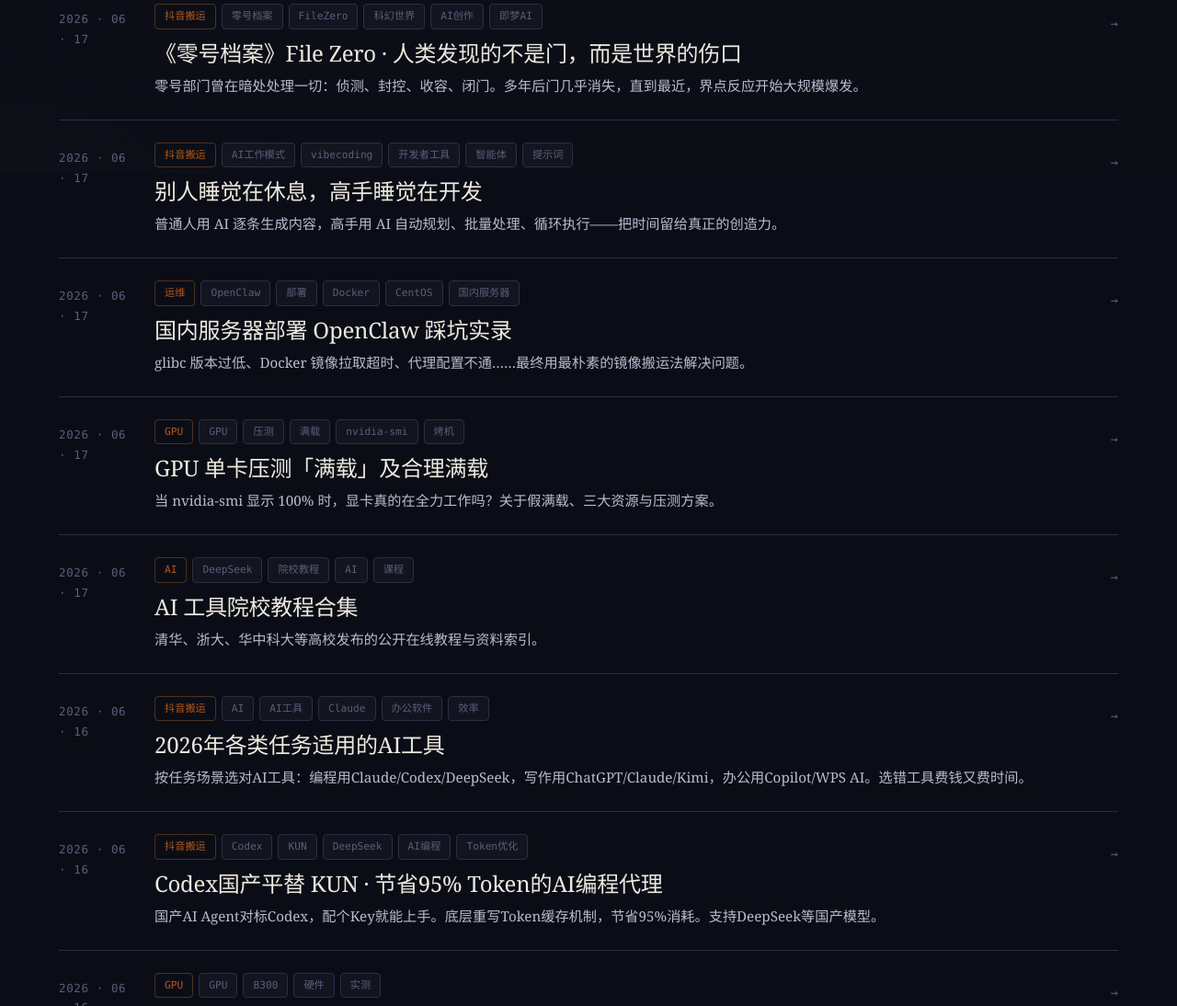
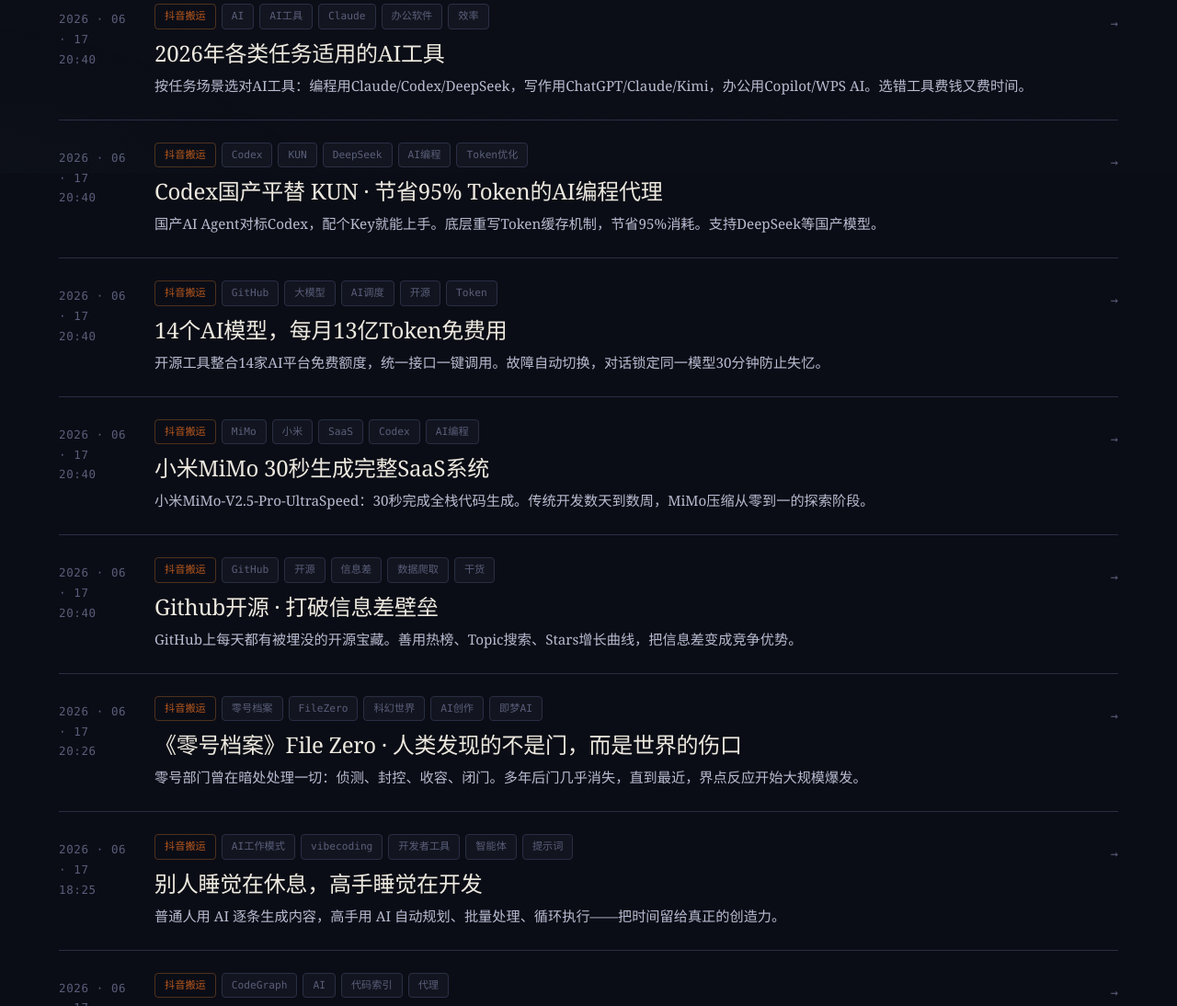
Before and after one commit to expectopatronus00/expectopatronus00.github.io, a website: page home/home.html in a window 1280 px wide. Shown: the part 612-1706 px from the top of the page at 92% size. Drawn offline with Linux system fonts and the light colour scheme.

Commit message:
fix: 根据仓库提交时间修正文章发布日期
通过 git log --diff-filter=A 提取每篇文章的首次提交时间，
按 +0800 时区换算为精确的 YYYY-MM-DD HH:MM 格式。

修正项:
- dy-7651829281382731051 2026AI工具 06-16 -> 06-17 20:40
- dy-7651654548859145491 Codex KUN 06-16 -> 06-17 20:40
- dy-7643296846928039183 14个AI模型 05-24 -> 06-17 20:40
- dy-7639879161721479968 小米MiMo 06-12 -> 06-17 20:40
- dy-7631174704484699433 Github开源 06-15 -> 06-17 20:40
- dy-7640259628177181992 零号档案 06-17 -> 06-17 20:26
- dy-7649321749746476261 别人睡觉 06-17 -> 06-17 18:25
- wx-openclaw OpenClaw 06-17 -> 06-17 12:11
- wx-gpu-burn GPU压测 06-17 -> 06-17 09:59
- wx-b300-hardware HGX B300 06-16 -> 06-16 22:35
- dy-7651998760762871090 CodeGraph 06-16 -> 06-17 13:10
- dy-7646747643204900836 a-stock 06-16 -> 06-16 21:58
- dy-7651945427952078131 Anthropic封禁 06-16 -> 06-17 07:31
- dy-7651525917084372224 选股提示词 06-16 -> 06-17 13:10
- deepseek-doc 院校教程 06-17 -> 06-14 23:43 (初始化批)
- deepseek-api API速查 06-10 -> 06-14 23:43
- deepseek-main 生态导航 06-10 -> 06-14 23:43
- skill-test 测试页 05-20 -> 06-14 23:43
- post1 Linux Bash 2024-02-23 -> 06-14 23:43

同步更新:
- home.html articles 数组 19 篇文章 date
- index.html latest-grid 12 张卡片 date
- index.html hero stats: 25 articles -> 19, 12 topics -> 6

```diff
--- a/home/home.html
+++ b/home/home.html
@@ -329,7 +329,7 @@
             url: '../post/dy-7651829281382731051/dy-7651829281382731051.html',
             summary: '按任务场景选对AI工具：编程用Claude/Codex/DeepSeek，写作用ChatGPT/Claude/Kimi，办公用Copilot/WPS AI。选错工具费钱又费时间。',
             category: '抖音搬运',
-            date: '2026-06-16',
+            date: '2026-06-17 20:40',
             tags: ['AI', 'AI工具', 'Claude', '办公软件', '效率'],
           },
           {
@@ -338,7 +338,7 @@
             url: '../post/dy-7651654548859145491/dy-7651654548859145491.html',
             summary: '国产AI Agent对标Codex，配个Key就能上手。底层重写Token缓存机制，节省95%消耗。支持DeepSeek等国产模型。',
             category: '抖音搬运',
-            date: '2026-06-16',
+            date: '2026-06-17 20:40',
             tags: ['Codex', 'KUN', 'DeepSeek', 'AI编程', 'Token优化'],
           },
           {
@@ -347,7 +347,7 @@
             url: '../post/dy-7643296846928039183/dy-7643296846928039183.html',
             summary: '开源工具整合14家AI平台免费额度，统一接口一键调用。故障自动切换，对话锁定同一模型30分钟防止失忆。',
             category: '抖音搬运',
-            date: '2026-05-24',
+            date: '2026-06-17 20:40',
             tags: ['GitHub', '大模型', 'AI调度', '开源', 'Token'],
           },
           {
@@ -356,7 +356,7 @@
             url: '../post/dy-7639879161721479968/dy-7639879161721479968.html',
             summary: '小米MiMo-V2.5-Pro-UltraSpeed：30秒完成全栈代码生成。传统开发数天到数周，MiMo压缩从零到一的探索阶段。',
             category: '抖音搬运',
-            date: '2026-06-12',
+            date: '2026-06-17 20:40',
             tags: ['MiMo', '小米', 'SaaS', 'Codex', 'AI编程'],
           },
           {
@@ -365,7 +365,7 @@
             url: '../post/dy-7631174704484699433/dy-7631174704484699433.html',
             summary: 'GitHub上每天都有被埋没的开源宝藏。善用热榜、Topic搜索、Stars增长曲线，把信息差变成竞争优势。',
             category: '抖音搬运',
-            date: '2026-06-15',
+            date: '2026-06-17 20:40',
             tags: ['GitHub', '开源', '信息差', '数据爬取', '干货'],
           },
           {
@@ -374,7 +374,7 @@
             url: '../post/dy-7640259628177181992/dy-7640259628177181992.html',
             summary: '零号部门曾在暗处处理一切：侦测、封控、收容、闭门。多年后门几乎消失，直到最近，界点反应开始大规模爆发。',
             category: '抖音搬运',
-            date: '2026-06-17',
+            date: '2026-06-17 20:26',
             tags: ['零号档案', 'FileZero', '科幻世界', 'AI创作', '即梦AI'],
           },
           {
@@ -383,7 +383,7 @@
             url: '../post/dy-7649321749746476261/dy-7649321749746476261.html',
             summary: '普通人用 AI 逐条生成内容，高手用 AI 自动规划、批量处理、循环执行——把时间留给真正的创造力。',
             category: '抖音搬运',
-            date: '2026-06-17',
+            date: '2026-06-17 18:25',
             tags: ['AI工作模式', 'vibecoding', '开发者工具', '智能体', '提示词'],
           },
           {
@@ -392,7 +392,7 @@
             url: '../post/wx-openclaw/wx-openclaw.html',
             summary: 'glibc 版本过低、Docker 镜像拉取超时、代理配置不通……最终用最朴素的镜像搬运法解决问题。',
             category: '运维',
-            date: '2026-06-17',
+            date: '2026-06-17 12:11',
             tags: ['OpenClaw', '部署', 'Docker', 'CentOS', '国内服务器'],
           },
           {
@@ -401,7 +401,7 @@
             url: '../post/wx-gpu-burn/wx-gpu-burn.html',
             summary: '当 nvidia-smi 显示 100% 时，显卡真的在全力工作吗？关于假满载、三大资源与压测方案。',
             category: 'GPU',
-            date: '2026-06-17',
+            date: '2026-06-17 09:59',
             tags: ['GPU', '压测', '满载', 'nvidia-smi', '烤机'],
           },
           {
@@ -410,7 +410,7 @@
             url: '../post/wx-b300-hardware/wx-b300-hardware.html',
             summary: '待机 / 满载 / 多卡互联下的功耗、NVLink 带宽与 HBM3E 吞吐对比。',
             category: 'GPU',
-            date: '2026-06-16',
+            date: '2026-06-16 22:35',
             tags: ['GPU', 'B300', '硬件', '实测'],
           },
           {
@@ -419,7 +419,7 @@
             url: '../post/dy-7651998760762871090/dy-7651998760762871090.html',
             summary: '代码上下文的索引神器——架构关系、依赖图谱、符号检索与变更影响分析。',
             category: '抖音搬运',
-            date: '2026-06-16',
+            date: '2026-06-17 13:10',
             tags: ['CodeGraph', 'AI', '代码索引', '代理'],
           },
           {
@@ -428,7 +428,7 @@
             url: '../post/dy-7646747643204900836/dy-7646747643204900836.html',
             summary: '实时行情、研报、龙虎榜、资金流向——AI 时代的数据接口。',
             category: '抖音搬运',
-            date: '2026-06-16',
+            date: '2026-06-16 21:58',
             tags: ['A股', '数据', '实时行情', '研报'],
           },
           {
@@ -437,7 +437,7 @@
             url: '../post/dy-7641962519699017001/dy-7641962519699017001.html',
             summary: '新一代多模态与结构化生成的实测对比。',
             category: '抖音搬运',
-            date: '2026-06-14',
+            date: '2026-06-14 23:43',
             tags: ['Gemini', 'Composer', '多模态'],
           },
           {
@@ -446,7 +446,7 @@
             url: '../post/dy-7651945427952078131/dy-7651945427952078131.html',
             summary: 'Claude 系列的政策、模型与可用性的近况观察。',
             category: '抖音搬运',
-            date: '2026-06-16',
+            date: '2026-06-17 07:31',
             tags: ['Anthropic', 'Claude', 'AI', '监管'],
           },
           {
@@ -455,7 +455,7 @@
             url: '../post/dy-7651525917084372224/dy-7651525917084372224.html',
             summary: '从基本面、财务指标到估值水平——一套结构化的选股提示词框架。',
             category: '抖音搬运',
-            date: '2026-06-16',
+            date: '2026-06-17 13:10',
             tags: ['提示词', '价值投资', '选股', 'OpenClaw'],
           },
           {
@@ -464,7 +464,7 @@
             url: '../post/deepseek/doc/doc.html',
             summary: '清华、浙大、华中科大等高校发布的公开在线教程与资料索引。',
             category: 'AI',
-            date: '2026-06-17',
+            date: '2026-06-14 23:43',
             tags: ['DeepSeek', '院校教程', 'AI', '课程'],
           },
           {
@@ -473,7 +473,7 @@
             url: '../post/deepseek/api/api.html',
             summary: '模型列表、接口协议、调用示例与常见问题。',
             category: 'AI',
-            date: '2026-06-10',
+            date: '2026-06-14 23:43',
             tags: ['DeepSeek', 'API', '接口'],
           },
           {
@@ -482,7 +482,7 @@
             url: '../post/deepseek/deepseek.html',
             summary: '官方入口、模型介绍、提示词、院校教程、API 的一站式索引。',
             category: 'AI',
-            date: '2026-06-10',
+            date: '2026-06-14 23:43',
             tags: ['DeepSeek', '导航', '教程', '提示词'],
           },
           {
@@ -491,7 +491,7 @@
             url: '../post/_skill-test/_skill-test.html',
             summary: '用于验证页面结构与样式的实验笔记。',
             category: 'AI',
-            date: '2026-05-20',
+            date: '2026-06-14 23:43',
             tags: ['实验', '测试'],
           },
           {
@@ -500,7 +500,7 @@
             url: '../post/post1/post1.html',
             summary: '日常运维中高频使用的命令与脚本。',
             category: 'Linux',
-            date: '2024-02-23',
+            date: '2026-06-14 23:43',
             tags: ['Linux', 'Bash', '运维', '命令行'],
           },
         ];
```
Also changed, not shown: index.html (+10 -10 lines).
